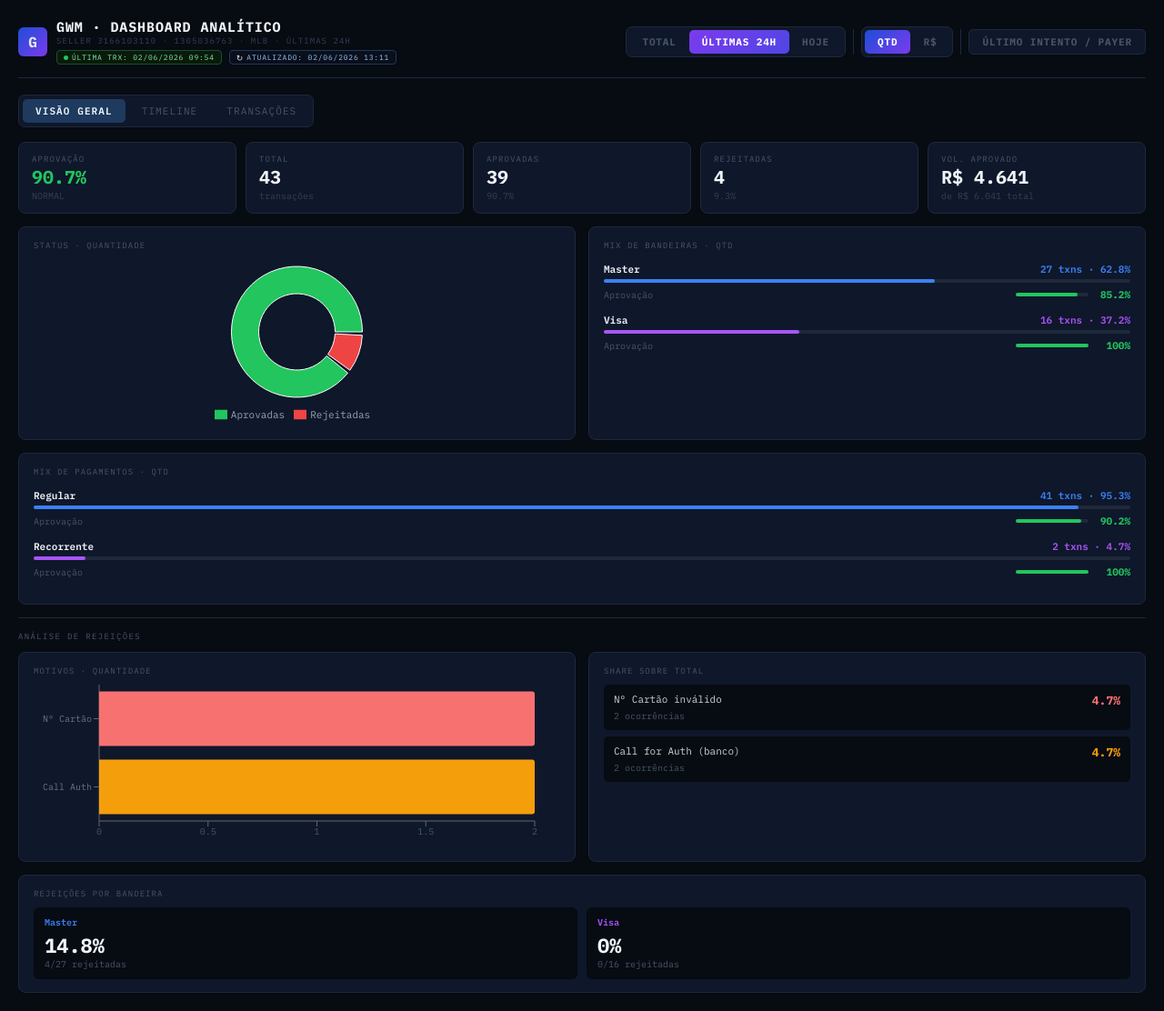
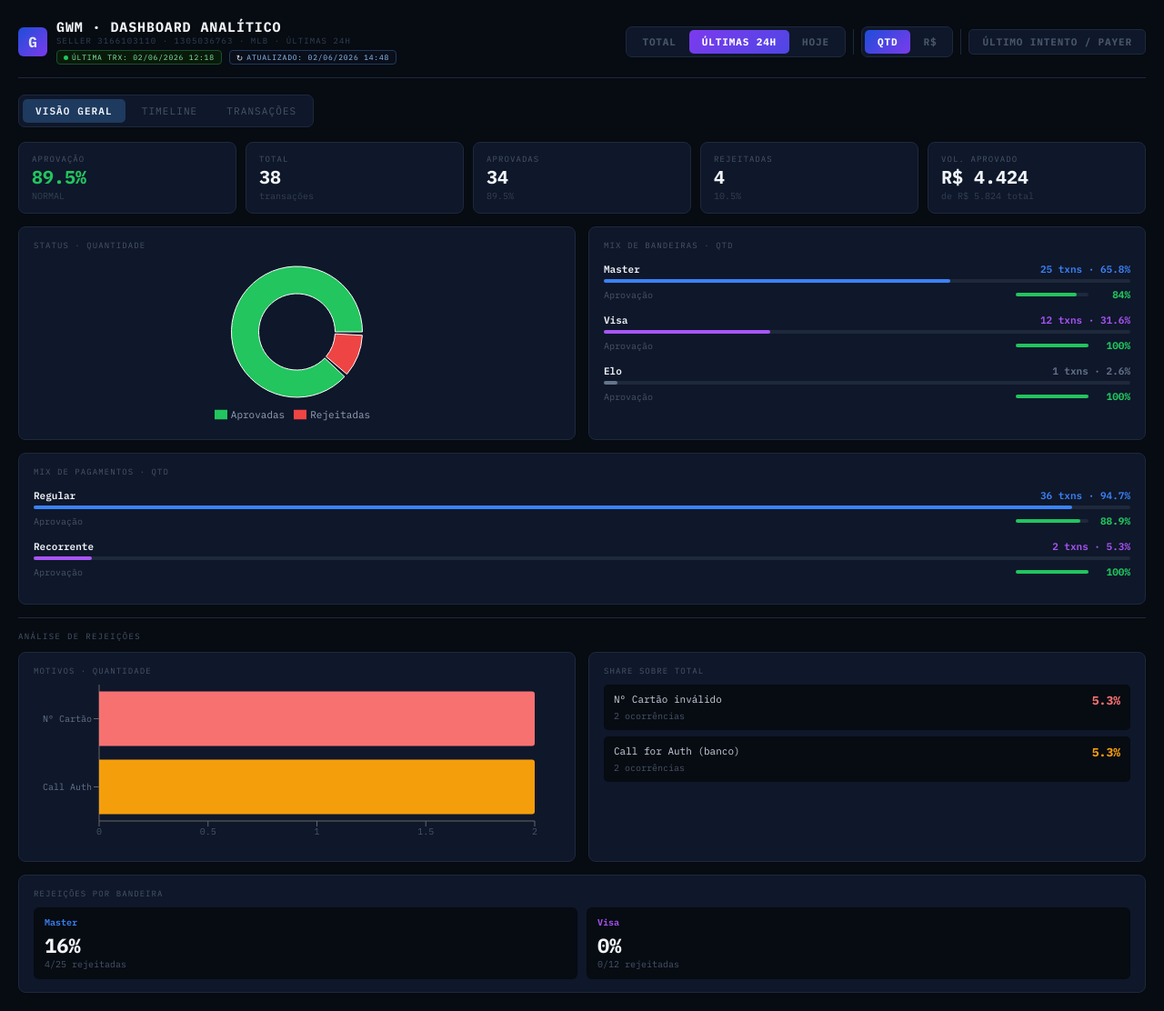
Before and after one commit to lucasmartinelli-code/gwm-dashboard, a React (Create React App) app: page / in a window 1280 px wide. Shown: the whole page at 91% size. Built offline with nearby package versions, Linux system fonts and the light colour scheme.

Commit message:
data: auto-update NRT 2026-06-02 14:48

```diff
--- a/src/GWMDashboard.jsx
+++ b/src/GWMDashboard.jsx
@@ -2,6 +2,8 @@ import { useState, useMemo } from "react";
 import { BarChart, Bar, XAxis, YAxis, Tooltip, ResponsiveContainer, Cell, PieChart, Pie, Legend, ComposedChart, Line } from "recharts";
 
 const RAW = [
+  { id:"161373076097", payerId:"1763046719", collectorId:"3166103110", date:"02/06/2026 12:18", status:"approved", detail:"accredited", amount:350, method:"elo", op:"regular_payment" },
+  { id:"162167654172", payerId:"1760636274", collectorId:"3166103110", date:"02/06/2026 11:58", status:"approved", detail:"accredited", amount:35, method:"master", op:"regular_payment" },
   { id:"161348611061", payerId:"1561505878", collectorId:"3166103110", date:"02/06/2026 09:54", status:"approved", detail:"accredited", amount:350, method:"visa", op:"regular_payment" },
   { id:"161344719849", payerId:"1549960294", collectorId:"3166103110", date:"02/06/2026 09:36", status:"approved", detail:"accredited", amount:35, method:"master", op:"regular_payment" },
   { id:"161344721413", payerId:"1977150720", collectorId:"3166103110", date:"02/06/2026 09:31", status:"approved", detail:"accredited", amount:35, method:"visa", op:"regular_payment" },
@@ -359,7 +361,7 @@ const RAW = [
 ];
 
 const COLLECTOR_ID = "3166103110";
-const LAST_UPDATED = "02/06/2026 13:11";
+const LAST_UPDATED = "02/06/2026 14:48";
 const LAST_TRX     = RAW.length > 0 ? RAW[0].date : "-";
 const METHOD_COLORS = { master:"#3b82f6", visa:"#a855f7", amex:"#10b981" };
 const STATUS_COLORS = { approved:"#22c55e", rejected:"#ef4444", refunded:"#f59e0b" };
```
